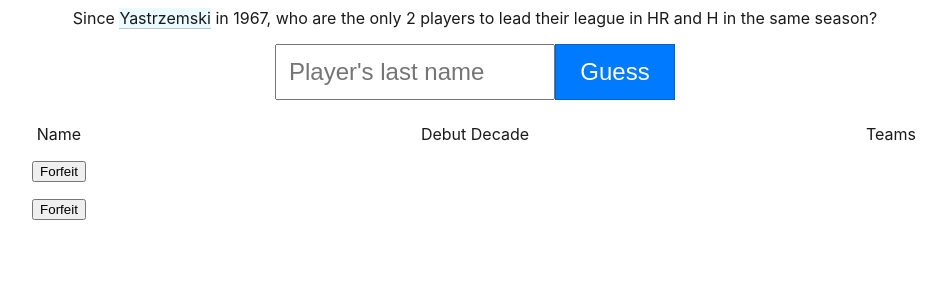
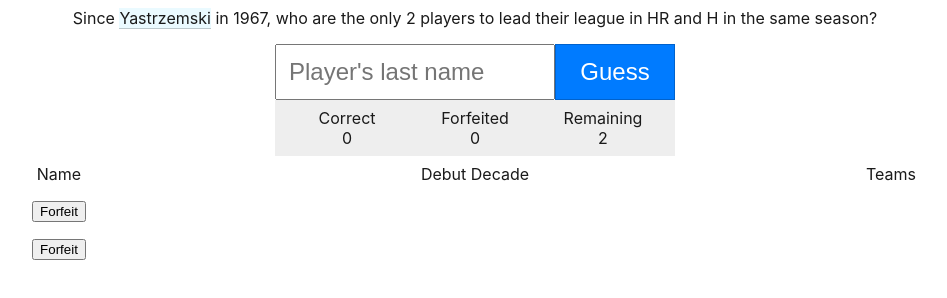
Before and after one commit to goodoldneon/baseball-trivia, a React app: page / in a window 1280 px wide. Shown: the whole page, without its empty margins (165-1112 px from the left). Built offline with nearby package versions, Linux system fonts and the light colour scheme.

Commit message:
Add Detail component

```diff
--- /dev/null
+++ b/src/components/Trivia/Detail.js
@@ -0,0 +1,51 @@
+import React from 'react';
+import PropTypes from 'prop-types';
+import styled from 'styled-components';
+
+const Wrap = styled.div`
+  display: grid;
+  grid-template-columns: repeat(3, minmax(50px, 1fr));
+`;
+
+const Row = styled.div`
+  grid-column: 1 / -1;
+  display: grid;
+  grid-template-columns: repeat(3, minmax(50px, 1fr));
+`;
+
+const Detail = (props) => {
+  const { answers } = props;
+  const correctCount = answers.filter((answer) => answer.isGuessed).length;
+  const forfeitCount = answers.filter((answer) => answer.isForfeited).length;
+
+  const remainingCount = answers.filter(
+    (answer) => !answer.isGuessed && !answer.isForfeited,
+  ).length;
+
+  return (
+    <Wrap className="detail">
+      <Row>
+        <div>Correct</div>
+        <div>Forfeited</div>
+        <div>Remaining</div>
+      </Row>
+
+      <Row>
+        <div>{correctCount}</div>
+        <div>{forfeitCount}</div>
+        <div>{remainingCount}</div>
+      </Row>
+    </Wrap>
+  );
+};
+
+Detail.propTypes = {
+  answers: PropTypes.arrayOf(
+    PropTypes.shape({
+      isGuessed: PropTypes.bool.isRequired,
+      isForfeited: PropTypes.bool.isRequired,
+    }),
+  ).isRequired,
+};
+
+export default Detail;
--- a/src/components/Trivia/index.js
+++ b/src/components/Trivia/index.js
@@ -1,8 +1,9 @@
 import React, { Component } from 'react';
 import PropTypes from 'prop-types';
 
+import Answers from './Answers';
+import Detail from './Detail';
 import Guess from './Guess';
-import Answers from './Answers';
 import Question from './Question';
 
 class Main extends Component {
@@ -90,6 +91,8 @@ class Main extends Component {
           onSubmit={this.handleGuessSubmit}
         />
 
+        <Detail answers={answers} />
+
         <Answers answers={answers} onForfeit={this.handleAnswerForfeit} />
       </div>
     );
--- a/src/styles/App.css
+++ b/src/styles/App.css
@@ -21,7 +21,6 @@ a:hover {
 .guess {
   margin: auto;
   margin-top: 1em;
-  margin-bottom: 1em;
   width: 400px;
   display: flex;
 }
@@ -75,3 +74,11 @@ a:hover {
 .answers .is-forfeited {
   background-color: #fff3cd;
 }
+
+.detail {
+  width: 400px;
+  margin: auto;
+  background-color: #eee;
+  padding: 0.5em;
+  box-sizing: border-box;
+}
```
Also changed, not shown: package.json (+7 -6 lines), 1 other file.
